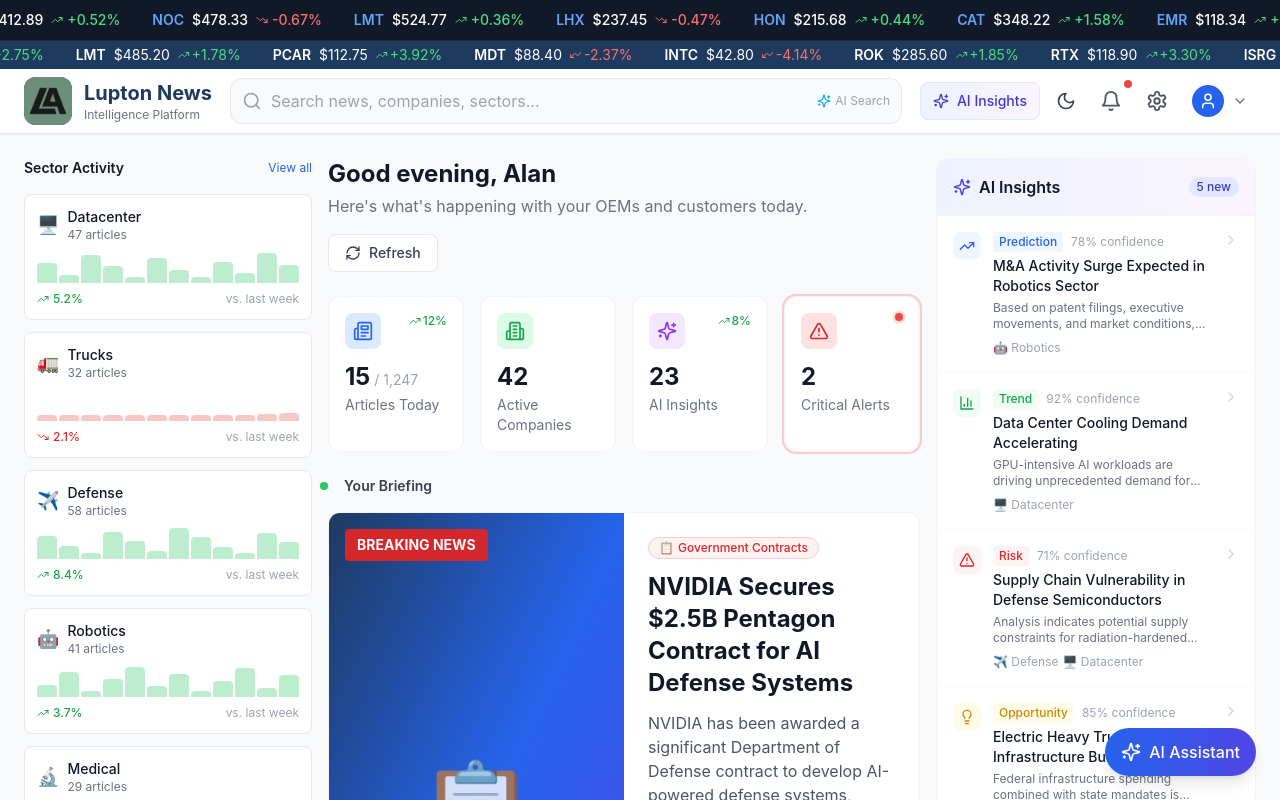
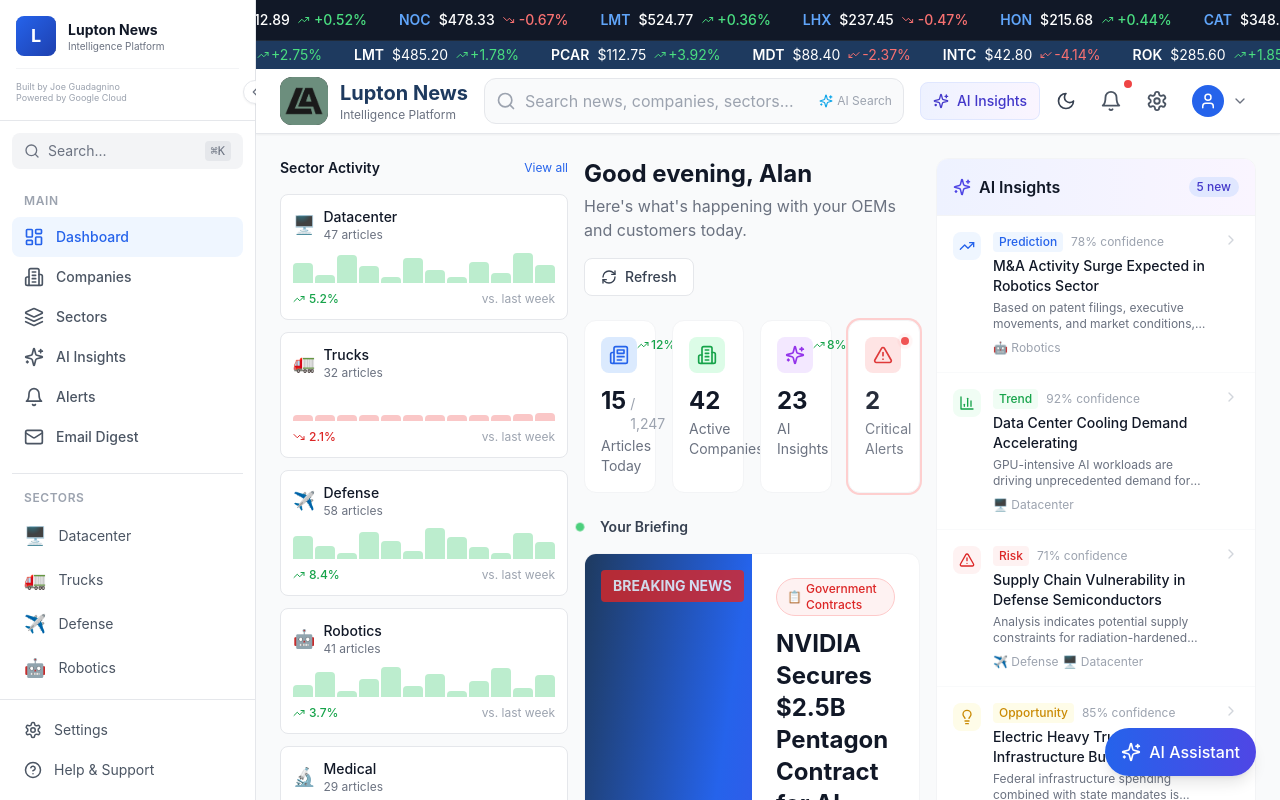
Before and after one commit to daffytajg/Lupton-News, a Next.js app: page / in a window 1280 px wide. Shown: the top 800 px of the page. Built offline with nearby package versions, Linux system fonts and the light colour scheme; grey boxes are pictures that could not be loaded.

Commit message:
Add persistent sidebar on desktop, add branding credit under Lupton logo

```diff
--- a/src/app/layout.tsx
+++ b/src/app/layout.tsx
@@ -4,6 +4,7 @@
 import { Footer } from '@/components/Footer';
 import { AIChatAssistant } from '@/components/AIChatAssistant';
 import { StockTicker } from '@/components/StockTicker';
+import { AppSidebar } from '@/components/AppSidebar';
 
 export const metadata: Metadata = {
   title: 'Lupton News Intelligence | OEM & Customer News Alerts',
@@ -20,11 +21,18 @@
     <html lang="en" suppressHydrationWarning>
       <body className="antialiased min-h-screen flex flex-col">
         <Providers>
-          <StockTicker />
-          <div className="flex-1">
-            {children}
+          {/* Persistent Sidebar - visible on lg screens and up */}
+          <AppSidebar />
+
+          {/* Main Content Area - offset by sidebar width on lg screens */}
+          <div className="lg:pl-64 flex flex-col min-h-screen transition-all duration-300">
+            <StockTicker />
+            <div className="flex-1">
+              {children}
+            </div>
+            <Footer />
           </div>
-          <Footer />
+
           <AIChatAssistant />
         </Providers>
       </body>
--- /dev/null
+++ b/src/components/AppSidebar.tsx
@@ -0,0 +1,216 @@
+'use client';
+
+import { useState } from 'react';
+import Link from 'next/link';
+import Image from 'next/image';
+import { usePathname } from 'next/navigation';
+import { SECTORS } from '@/data/sectors';
+import {
+  LayoutDashboard,
+  Building2,
+  Layers,
+  Sparkles,
+  Bell,
+  Mail,
+  Settings,
+  HelpCircle,
+  ChevronLeft,
+  ChevronRight,
+  TrendingUp,
+  Users,
+  Search,
+} from 'lucide-react';
+import { cn } from '@/lib/utils';
+
+interface AppSidebarProps {
+  className?: string;
+}
+
+const MAIN_NAV = [
+  { href: '/', label: 'Dashboard', icon: LayoutDashboard },
+  { href: '/companies', label: 'Companies', icon: Building2 },
+  { href: '/sectors', label: 'Sectors', icon: Layers },
+  { href: '/insights', label: 'AI Insights', icon: Sparkles },
+  { href: '/alerts', label: 'Alerts', icon: Bell },
+  { href: '/email-digest', label: 'Email Digest', icon: Mail },
+];
+
+const BOTTOM_NAV = [
+  { href: '/settings', label: 'Settings', icon: Settings },
+  { href: '/help', label: 'Help & Support', icon: HelpCircle },
+];
+
+export function AppSidebar({ className }: AppSidebarProps) {
+  const pathname = usePathname();
+  const [isCollapsed, setIsCollapsed] = useState(false);
+
+  return (
+    <aside
+      className={cn(
+        'fixed left-0 top-0 h-full bg-white dark:bg-gray-950 border-r border-gray-200 dark:border-gray-800 z-40 transition-all duration-300 flex flex-col',
+        isCollapsed ? 'w-16' : 'w-64',
+        'hidden lg:flex',
+        className
+      )}
+    >
+      {/* Logo Section */}
+      <div className="p-4 border-b border-gray-200 dark:border-gray-800">
+        <Link href="/" className="flex items-center gap-3">
+          <div className="relative w-10 h-10 flex-shrink-0">
+            <Image
+              src="/lupton-logo.svg"
+              alt="Lupton Associates"
+              fill
+              className="object-contain"
+              onError={(e) => {
+                const target = e.target as HTMLImageElement;
+                target.style.display = 'none';
+              }}
+            />
+            {/* Fallback logo */}
+            <div className="absolute inset-0 flex items-center justify-center bg-gradient-to-br from-blue-600 to-blue-800 rounded-lg text-white font-bold text-lg">
+              L
+            </div>
+          </div>
+          {!isCollapsed && (
+            <div className="flex flex-col">
+              <span className="font-bold text-gray-900 dark:text-white text-sm">
+                Lupton News
+              </span>
+              <span className="text-[10px] text-gray-500 dark:text-gray-400 leading-tight">
+                Intelligence Platform
+              </span>
+            </div>
+          )}
+        </Link>
+
+        {/* Branding Credit */}
+        {!isCollapsed && (
+          <div className="mt-3 pt-3 border-t border-gray-100 dark:border-gray-800">
+            <p className="text-[9px] text-gray-400 dark:text-gray-500 leading-tight">
+              Built by Joe Guadagnino
+            </p>
+            <p className="text-[9px] text-gray-400 dark:text-gray-500 leading-tight">
+              Powered by Google Cloud
+            </p>
+          </div>
+        )}
+      </div>
+
+      {/* Search */}
+      {!isCollapsed && (
+        <div className="p-3">
+          <Link
+            href="/search"
+            className="flex items-center gap-2 w-full px-3 py-2 bg-gray-100 dark:bg-gray-900 rounded-lg text-gray-500 dark:text-gray-400 text-sm hover:bg-gray-200 dark:hover:bg-gray-800 transition-colors"
+          >
+            <Search size={16} />
+            <span>Search...</span>
+            <kbd className="ml-auto text-xs bg-gray-200 dark:bg-gray-700 px-1.5 py-0.5 rounded">⌘K</kbd>
+          </Link>
+        </div>
+      )}
+
+      {/* Main Navigation */}
+      <nav className="flex-1 p-3 space-y-1 overflow-y-auto">
+        <div className="mb-4">
+          {!isCollapsed && (
+            <h3 className="px-3 text-xs font-semibold text-gray-400 dark:text-gray-500 uppercase tracking-wider mb-2">
+              Main
+            </h3>
+          )}
+          {MAIN_NAV.map((item) => {
+            const isActive = pathname === item.href ||
+              (item.href !== '/' && pathname.startsWith(item.href));
+            return (
+              <Link
+                key={item.href}
+                href={item.href}
+                className={cn(
+                  'flex items-center gap-3 px-3 py-2.5 rounded-lg text-sm font-medium transition-all',
+                  isActive
+                    ? 'bg-blue-50 dark:bg-blue-900/20 text-blue-600 dark:text-blue-400'
+                    : 'text-gray-600 dark:text-gray-400 hover:bg-gray-100 dark:hover:bg-gray-900 hover:text-gray-900 dark:hover:text-gray-100',
+                  isCollapsed && 'justify-center'
+                )}
+                title={isCollapsed ? item.label : undefined}
+              >
+                <item.icon size={20} className="flex-shrink-0" />
+                {!isCollapsed && <span>{item.label}</span>}
+              </Link>
+            );
+          })}
+        </div>
+
+        {/* Sectors Section */}
+        <div className="pt-4 border-t border-gray-200 dark:border-gray-800">
+          {!isCollapsed && (
+            <h3 className="px-3 text-xs font-semibold text-gray-400 dark:text-gray-500 uppercase tracking-wider mb-2">
+              Sectors
+            </h3>
+          )}
+          {SECTORS.map((sector) => {
+            const isActive = pathname === `/sectors/${sector.id}`;
+            return (
+              <Link
+                key={sector.id}
+                href={`/sectors/${sector.id}`}
+                className={cn(
+                  'flex items-center gap-3 px-3 py-2 rounded-lg text-sm transition-all',
+                  isActive
+                    ? 'bg-blue-50 dark:bg-blue-900/20 text-blue-600 dark:text-blue-400'
+                    : 'text-gray-600 dark:text-gray-400 hover:bg-gray-100 dark:hover:bg-gray-900 hover:text-gray-900 dark:hover:text-gray-100',
+                  isCollapsed && 'justify-center'
+                )}
+                title={isCollapsed ? sector.name : undefined}
+              >
+                <span className="text-lg flex-shrink-0">{sector.icon}</span>
+                {!isCollapsed && (
+                  <span className="truncate">{sector.shortName}</span>
+                )}
+              </Link>
+            );
+          })}
+        </div>
+      </nav>
+
+      {/* Bottom Navigation */}
+      <div className="p-3 border-t border-gray-200 dark:border-gray-800 space-y-1">
+        {BOTTOM_NAV.map((item) => {
+          const isActive = pathname === item.href;
+          return (
+            <Link
+              key={item.href}
+              href={item.href}
+              className={cn(
+                'flex items-center gap-3 px-3 py-2 rounded-lg text-sm transition-all',
+                isActive
+                  ? 'bg-blue-50 dark:bg-blue-900/20 text-blue-600 dark:text-blue-400'
+                  : 'text-gray-600 dark:text-gray-400 hover:bg-gray-100 dark:hover:bg-gray-900 hover:text-gray-900 dark:hover:text-gray-100',
+                isCollapsed && 'justify-center'
+              )}
+              title={isCollapsed ? item.label : undefined}
+            >
+              <item.icon size={18} className="flex-shrink-0" />
+              {!isCollapsed && <span>{item.label}</span>}
+            </Link>
+          );
+        })}
+      </div>
+
+      {/* Collapse Toggle */}
+      <button
+        onClick={() => setIsCollapsed(!isCollapsed)}
+        className="absolute -right-3 top-20 w-6 h-6 bg-white dark:bg-gray-900 border border-gray-200 dark:border-gray-700 rounded-full flex items-center justify-center text-gray-500 hover:text-gray-700 dark:hover:text-gray-300 shadow-sm hover:shadow transition-all"
+      >
+        {isCollapsed ? (
+          <ChevronRight size={14} />
+        ) : (
+          <ChevronLeft size={14} />
+        )}
+      </button>
+    </aside>
+  );
+}
+
+export default AppSidebar;
--- a/src/components/Header.tsx
+++ b/src/components/Header.tsx
@@ -224,6 +224,7 @@
             <div>
               <h2 className="font-bold text-lg text-lupton-navy dark:text-white">Lupton News</h2>
               <p className="text-xs text-gray-500 dark:text-gray-400">Intelligence Platform</p>
+              <p className="text-[9px] text-gray-400 dark:text-gray-500 mt-1">Built by Joe Guadagnino | Powered by Google Cloud</p>
             </div>
           </div>
           <button
```
